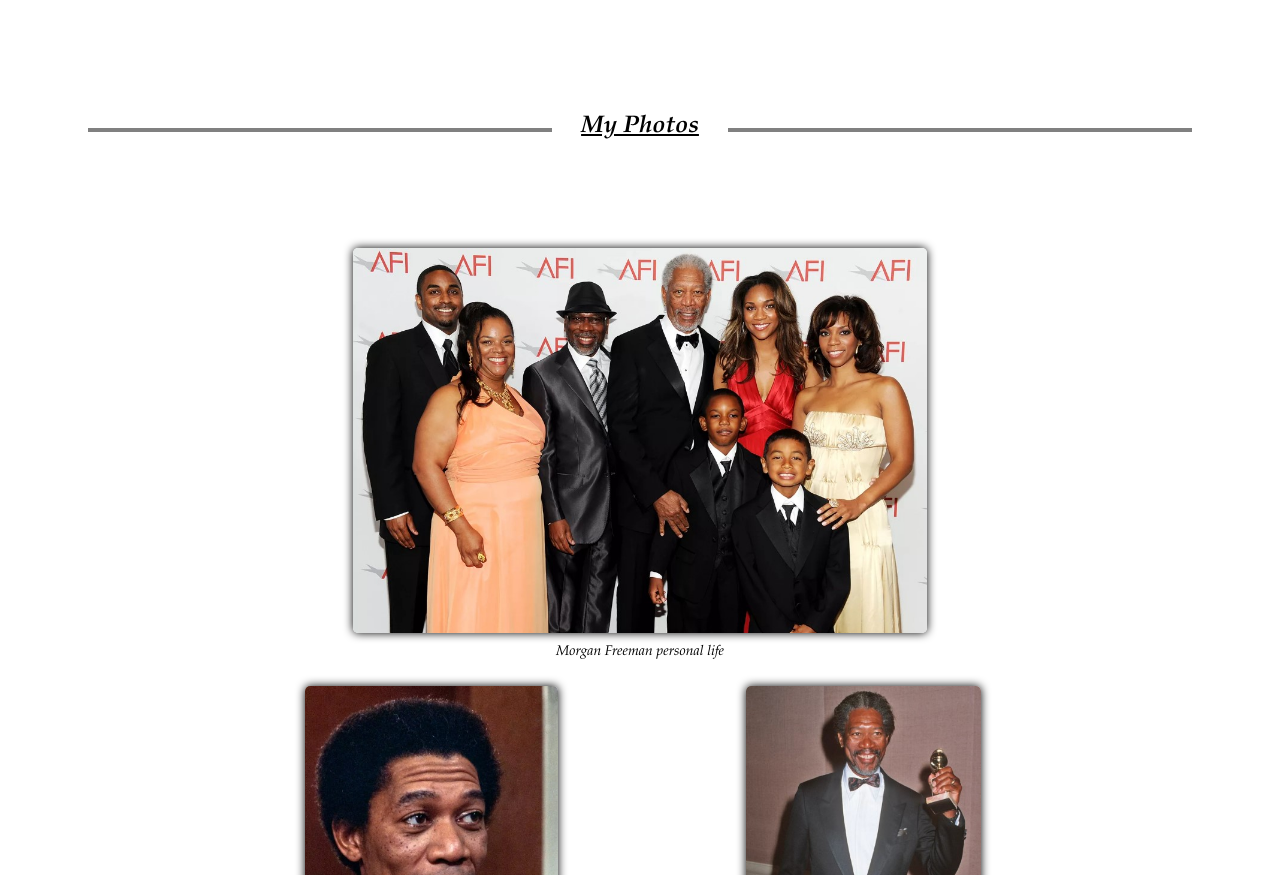
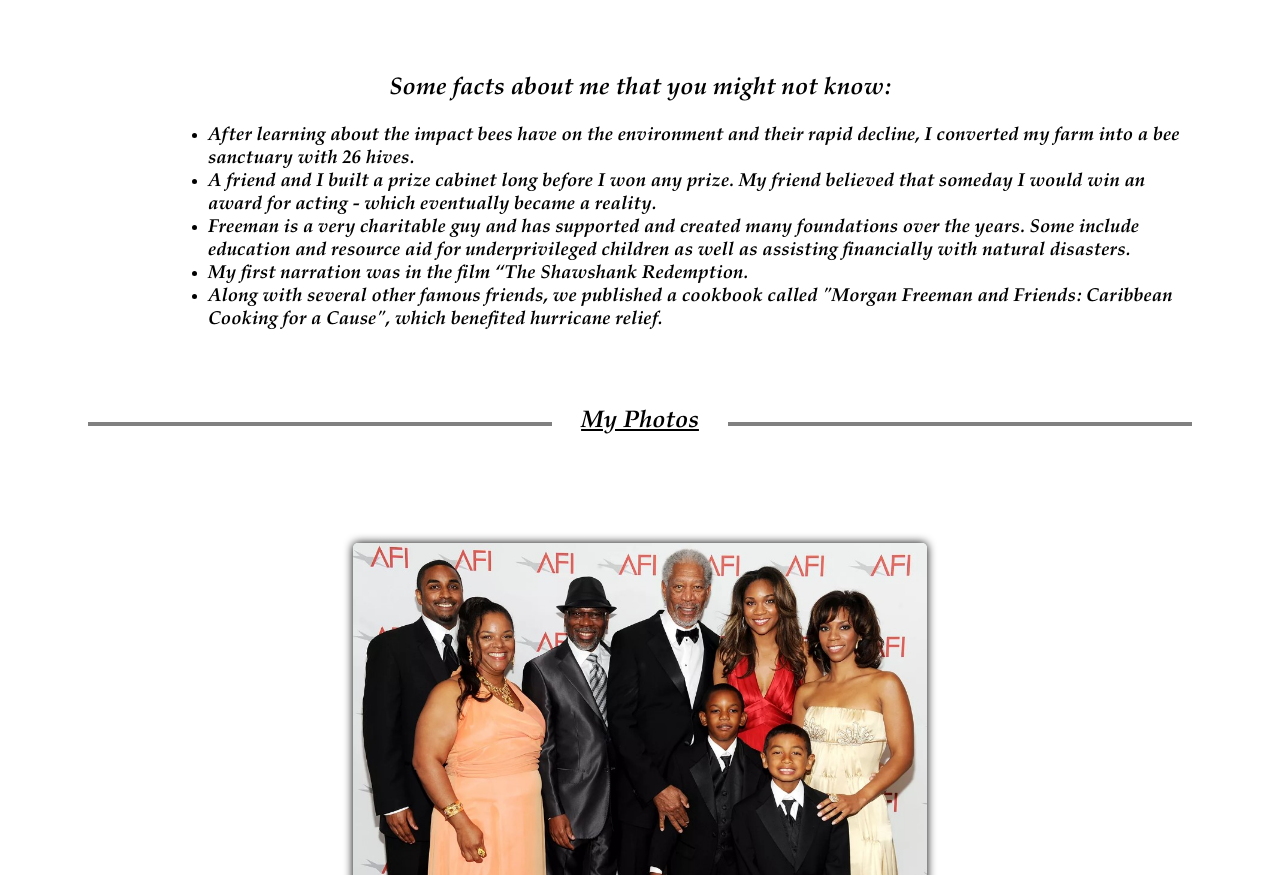
Before and after one commit to Web-Development-Environments-2023/316424365, a plain HTML site: page index.html in a window 1280 px wide. Shown: the part 1383-2258 px from the top of the page. Drawn offline with Linux system fonts and the light colour scheme.

Commit message:
add things to about me

```diff
--- a/index.html
+++ b/index.html
@@ -75,6 +75,16 @@
 </p>
 <br/>
 <br/>
+<h2><b>Some facts about me that you might not know:</b></h2>
+<ul style="text-align: left; margin-left: 80px;">
+  <h3>
+  <li>After learning about the impact bees have on the environment and their rapid decline, I converted my farm into a bee sanctuary with 26 hives.</li>
+  <li>A friend and I built a prize cabinet long before I won any prize. My friend believed that someday I would win an award for acting - which eventually became a reality.</li>
+  <li>Freeman is a very charitable guy and has supported and created many foundations over the years. Some include education and resource aid for underprivileged children as well as assisting financially with natural disasters.</li>
+  <li>My first narration was in the film “The Shawshank Redemption.</li>
+  <li>Along with several other famous friends, we published a cookbook called "Morgan Freeman and Friends: Caribbean Cooking for a Cause", which benefited hurricane relief.</li>
+  </h3>
+</ul>
 </section>
 <section id="photos" class="section">
 <br/>
```
